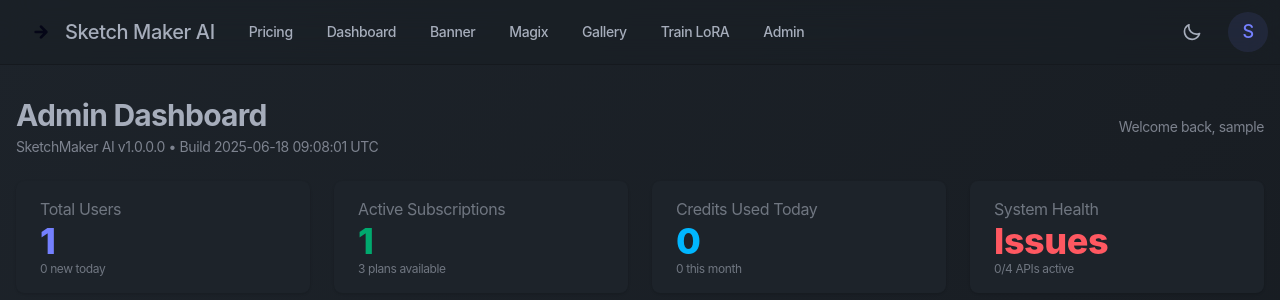
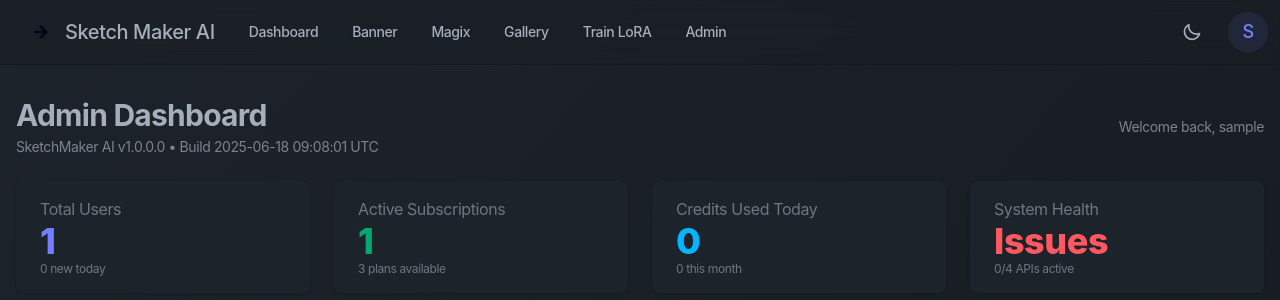
Before and after one commit to marketcalls/sketchmaker, a Flask app: page /admin/ in a window 1280 px wide. Shown: the top 300 px of the page. Run offline with Flask 3, Linux system fonts and the light colour scheme; a user stored in the database is signed in; tables that the repository leaves empty hold one stand-in row (values such as "Sample post"); some libraries are stand-ins or nearby versions.

Commit message:
Nav Bar fix

```diff
--- a/templates/admin/dashboard.html
+++ b/templates/admin/dashboard.html
@@ -105,7 +105,7 @@
             <div class="card-body">
                 <h2 class="card-title">Quick Actions</h2>
                 <div class="grid grid-cols-2 gap-4 mt-4">
-                    <a href="{{ url_for('admin.dashboard') }}" class="btn btn-primary btn-sm">
+                    <a href="{{ url_for('admin.manage') }}" class="btn btn-primary btn-sm">
                         <svg class="w-4 h-4 mr-2" fill="none" stroke="currentColor" viewBox="0 0 24 24">
                             <path stroke-linecap="round" stroke-linejoin="round" stroke-width="2" d="M12 4.354a4 4 0 110 5.292M15 21H3v-1a6 6 0 0112 0v1zm0 0h6v-1a6 6 0 00-9-5.197m13.5-9a2.5 2.5 0 11-5 0 2.5 2.5 0 015 0z"></path>
                         </svg>
--- a/templates/base.html
+++ b/templates/base.html
@@ -226,7 +226,9 @@
                 </svg>
                 <span>Sketch Maker AI</span>
             </a>
+            {% if request.endpoint == 'core.index' %}
             <a href="{{ url_for('core.pricing') }}" class="btn btn-ghost">Pricing</a>
+            {% endif %}
             {% if current_user.is_authenticated %}
                 <a href="{{ url_for('core.dashboard') }}" class="btn btn-ghost">Dashboard</a>
                 <a href="{{ url_for('banner.banner_page') }}" class="btn btn-ghost">Banner</a>
@@ -234,19 +236,7 @@
                 <a href="{{ url_for('gallery.view_gallery') }}" class="btn btn-ghost">Gallery</a>
                 <a href="{{ url_for('training.training_page') }}" class="btn btn-ghost">Train LoRA</a>
                 {% if current_user.is_admin() %}
-                    <div class="dropdown dropdown-end" id="admin-dropdown">
-                        <label tabindex="0" class="btn btn-ghost">Admin</label>
-                        <ul tabindex="0" class="dropdown-content z-[1000] menu p-2 shadow-lg bg-base-200/95 backdrop-blur-sm rounded-box w-64 border border-base-300">
-                            <li><a href="{{ url_for('admin.dashboard') }}">Dashboard</a></li>
-                            <li><a href="{{ url_for('admin.manage') }}">Manage Users</a></li>
-                            <li><a href="{{ url_for('admin_subscription.manage_subscriptions') }}">Manage Subscriptions</a></li>
-                            <li><a href="{{ url_for('admin_api.manage_api_keys') }}">API Key Management</a></li>
-                            <li><a href="{{ url_for('admin.email_settings') }}">Email Settings</a></li>
-                            {% if current_user.is_superadmin() %}
-                            <li><a href="{{ url_for('admin.auth_settings') }}">Auth Settings</a></li>
-                            {% endif %}
-                        </ul>
-                    </div>
+                    <a href="{{ url_for('admin.dashboard') }}" class="btn btn-ghost">Admin</a>
                 {% endif %}
             {% endif %}
         </div>
```
